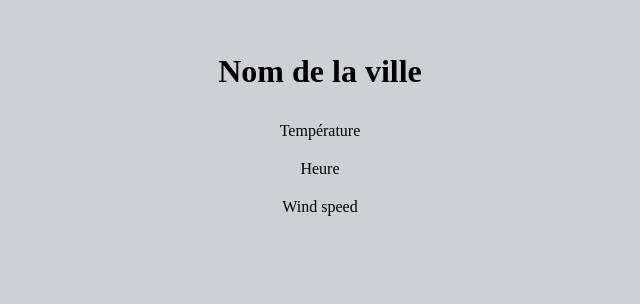
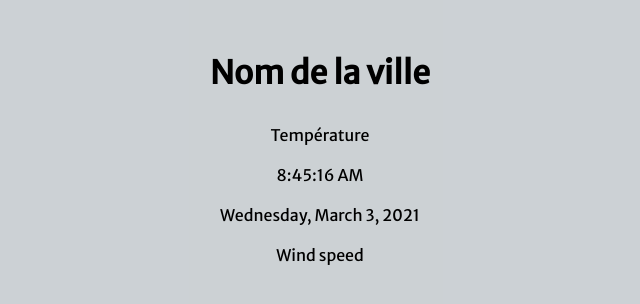
Before and after one commit to ShinYami/Meteo-App, a plain HTML site: page index.html in a window 1280 px wide. Shown: the whole page, without its empty margins (320-960 px from the left). Drawn offline with Linux system fonts and the light colour scheme.

Commit message:
Font and time

```diff
--- a/app.js
+++ b/app.js
@@ -3,6 +3,7 @@ const token = 'a76d54bcbabc1f1ebc1f6eaea18f6ec7';
 const city = document.getElementById('City');
 const temp = document.getElementById('Temp');
 const time = document.getElementById('Time');
+const date = document.getElementById('Date');
 const wind = document.getElementById('Wind');
 
 
@@ -43,3 +44,12 @@ function APICall(long, lat) {
 
     })
 }
+
+function timeReload () {
+    let event = new Date();
+        time.innerText = event.toLocaleTimeString('en-US', {timeStyle: 'medium'});
+        date.innerText = event.toLocaleDateString('en-US', { weekday: 'long', year: 'numeric', month: 'long', day: 'numeric' });
+    setTimeout(timeReload, 1000);
+}
+
+timeReload();
--- a/index.html
+++ b/index.html
@@ -13,6 +13,7 @@
       <h1 id="City">Nom de la ville</h1>
       <span id="Temp">Température</span>
       <span id="Time">Heure</span>
+      <span id="Date">Date</span>
       <span id="Wind">Wind speed</span>
     </div>
    </div>
--- a/style.css
+++ b/style.css
@@ -1,3 +1,5 @@
+@import url('https://fonts.googleapis.com/css2?family=Merriweather&family=Merriweather+Sans&display=swap%27');
+
 * {
     box-sizing: border-box;
 }
@@ -10,6 +12,7 @@ body {
     justify-content: center;
     flex-direction: column;
     background-size: cover;
+    font-family: 'Merriweather Sans', sans-serif;
 }
 
 .opacity {
```
